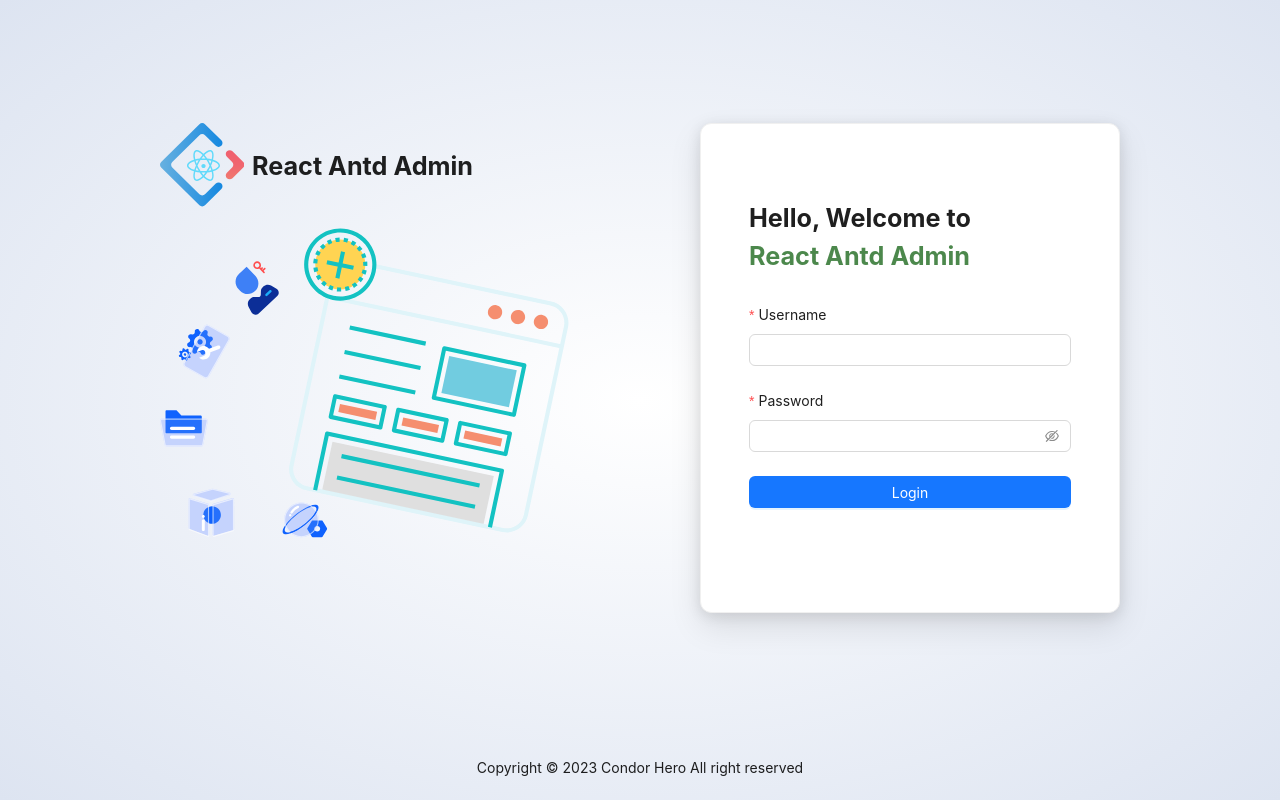
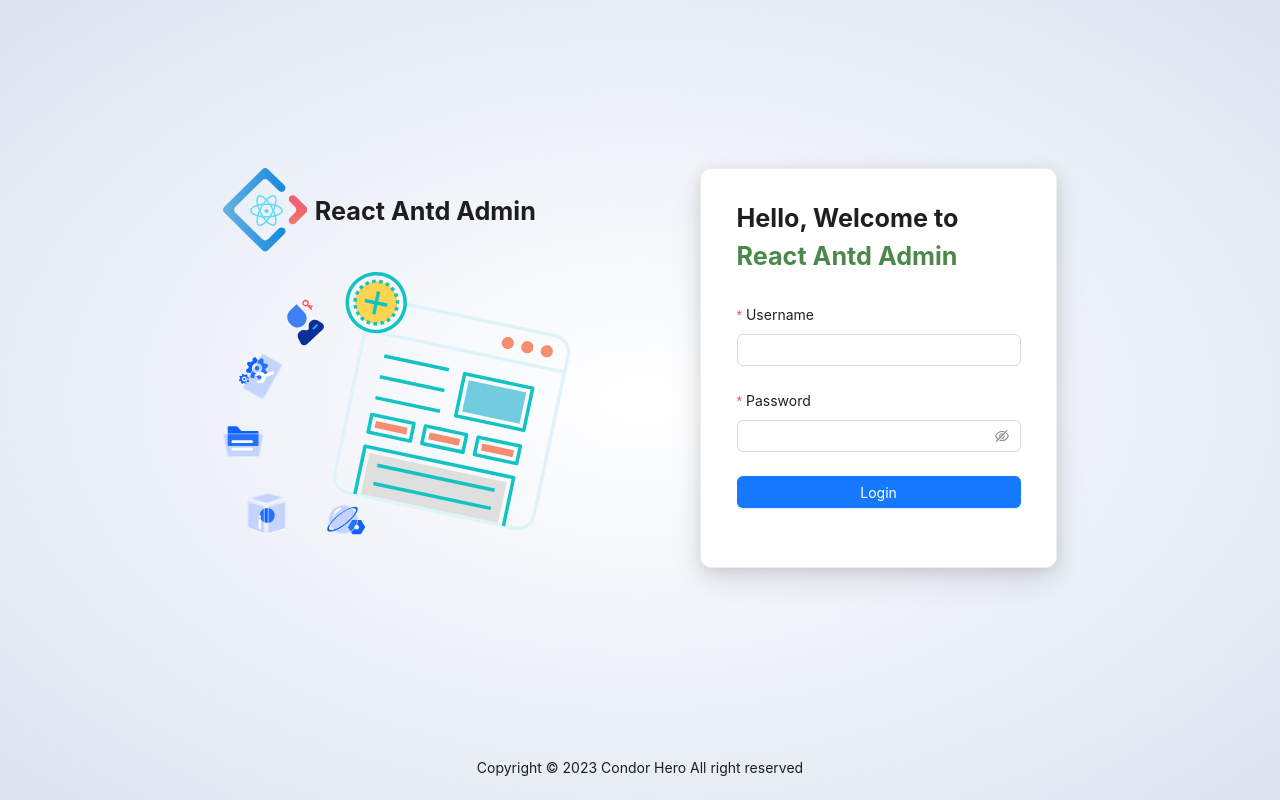
Before and after one commit to condorheroblog/react-antd-admin, a React (Vite) app: page /login in a window 1280 px wide. Built offline with nearby package versions, Linux system fonts and the light colour scheme.

Commit message:
feat: lazy router

```diff
--- a/src/pages/login/index.tsx
+++ b/src/pages/login/index.tsx
@@ -1,6 +1,6 @@
 
 
-import { Layout, Row, Col, Space, Form, Input, Button } from "antd";
+import { Layout, Row, Col, Space, Form, Input, Button, Grid } from "antd";
 import { createUseStyles } from "react-jss"
 import frameworkTemplate from "#src/assets/ images/framework-template.svg"
 import logo from "#src/assets/ images/logo.svg"
@@ -8,8 +8,8 @@ import logo from "#src/assets/ images/logo.svg"
 const useStyles = createUseStyles({
 	loginWrapper: {
 		width: "100%",
-		height: "35em",
-		minWidth: "30em",
+		height: "50vh",
+		// minWidth: "23vw",
 		display: "flex",
 		justifyContent: "center",
 		alignItems: "center",
@@ -59,10 +59,12 @@ const useStyles = createUseStyles({
 })
 
 const { Footer, Content } = Layout;
+const { useBreakpoint } = Grid;
 
 export function login (){
 	const classes = useStyles();
 	const [loginForm] = Form.useForm();
+	const screens = useBreakpoint();
 
 	return (
 
@@ -82,12 +84,14 @@ export function login (){
 					</Col>
 
 					<Col xs={24} sm={24} lg={12}>
-						<div className={classes.loginWrapper}>
-							<Space direction="vertical" style={{ minWidth: "23em" }}>
+						<div className={classes.loginWrapper} style={{ minWidth: !screens.lg ? "80vw" : "23vw" }}>
+							<Space direction="vertical" style={{ minWidth: "80%" }}>
 								<Space direction="vertical">
 									<div className={classes.hello}>Hello, Welcome to</div>
 
-									<div className={classes.loginLogoText}>React Antd Admin</div>
+									<Space className={classes.loginLogoText}>
+										React Antd Admin
+									</Space>
 								</Space>
 
 								<Form
@@ -104,9 +108,8 @@ export function login (){
 												message: "用户名不能为空",
 											},
 										]}
-										style={{ maxWidth: "25em" }}
 									>
-										<Input   />
+										<Input />
 									</Form.Item>
 
 									<Form.Item
--- a/src/router/index.ts
+++ b/src/router/index.ts
@@ -1,9 +1,14 @@
 import { createBrowserRouter } from "react-router-dom";
-import { login } from "../pages/login";
 
 const router = createBrowserRouter([
 	{
-		Component: login,
+		lazy: async () => {
+			const mod = await import("#src/pages/login");
+			return {
+				...mod,
+				Component: mod.login
+			}
+		},
 		path: "/login"
 	},
 ]);
```
Also changed, not shown: src/router/importLazy.ts (added, +7 -0 lines).
